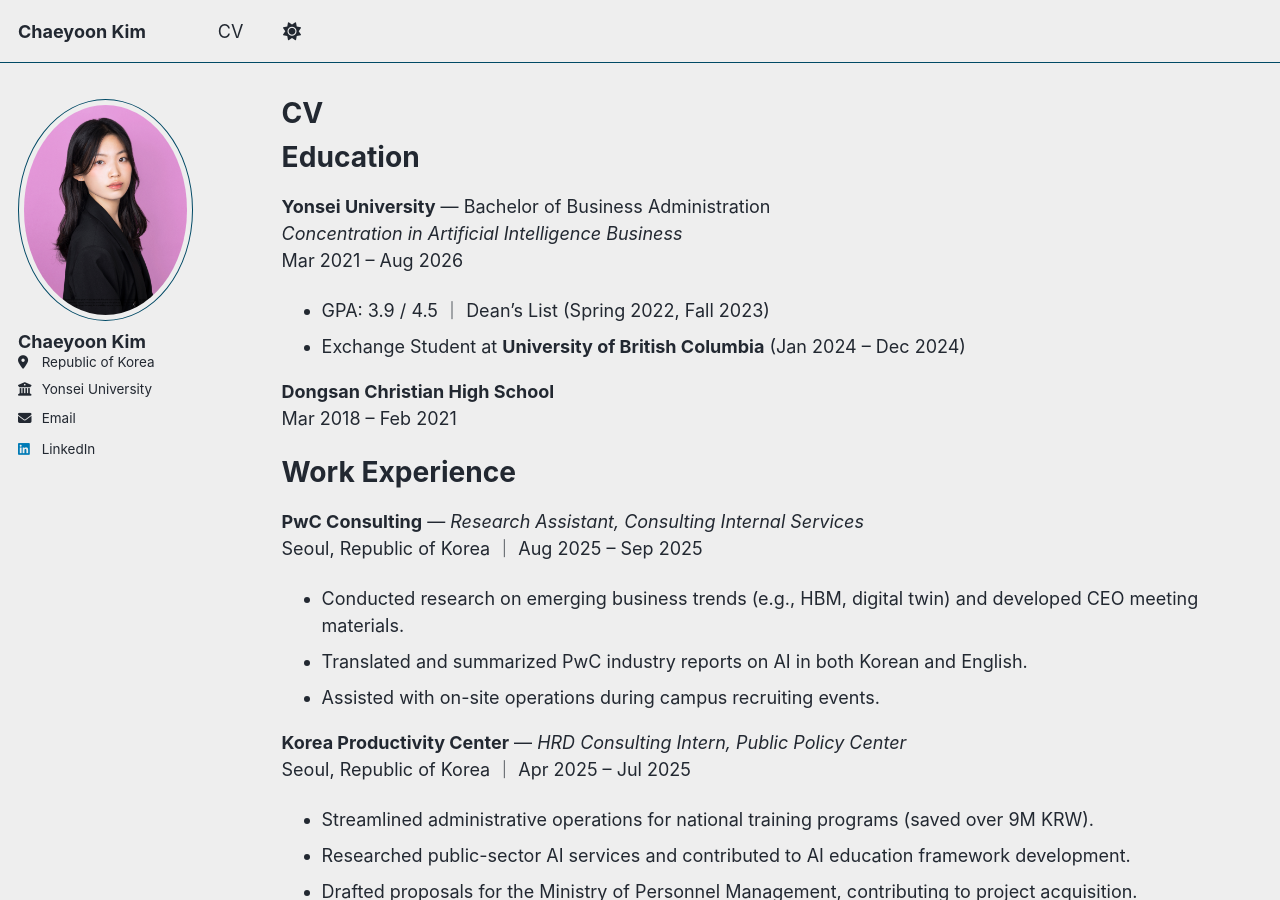
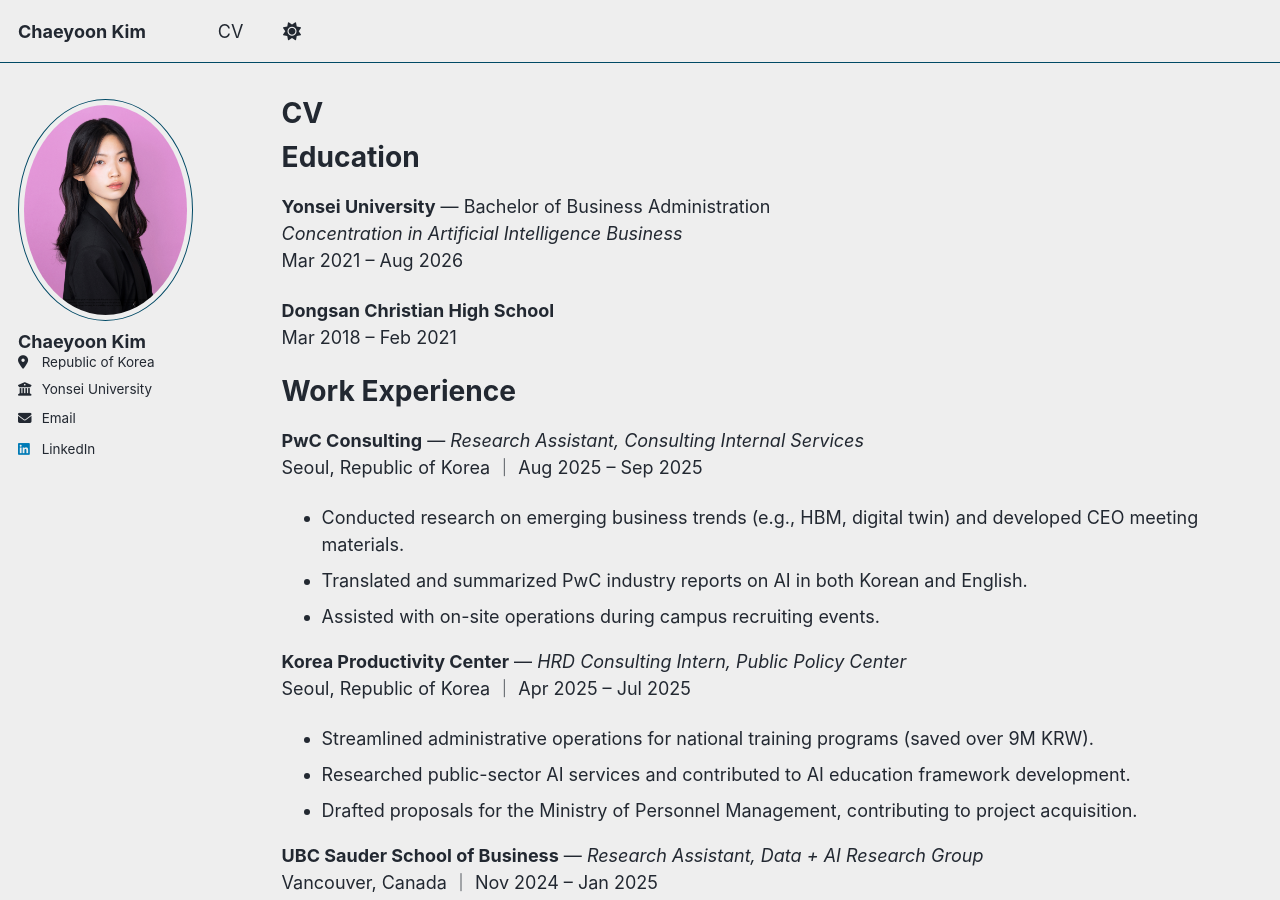
Before and after one commit to chyoon114/chyoon114.github.io, a Jekyll site: the page built from _pages/cv.md, in a window 1280 px wide and 900 px high. Built offline with Jekyll 4.4.1, drawn with Linux system fonts in a browser that asks for light colours; a script that is not in the unit is left out.

Commit message:
Update cv.md

```diff
--- a/_pages/cv.md
+++ b/_pages/cv.md
@@ -14,8 +14,6 @@
 **Yonsei University** — Bachelor of Business Administration
 *Concentration in Artificial Intelligence Business*
 Mar 2021 – Aug 2026
-- GPA: 3.9 / 4.5 ｜ Dean’s List (Spring 2022, Fall 2023)
-- Exchange Student at **University of British Columbia** (Jan 2024 – Dec 2024)
 
 **Dongsan Christian High School**
 Mar 2018 – Feb 2021
```
